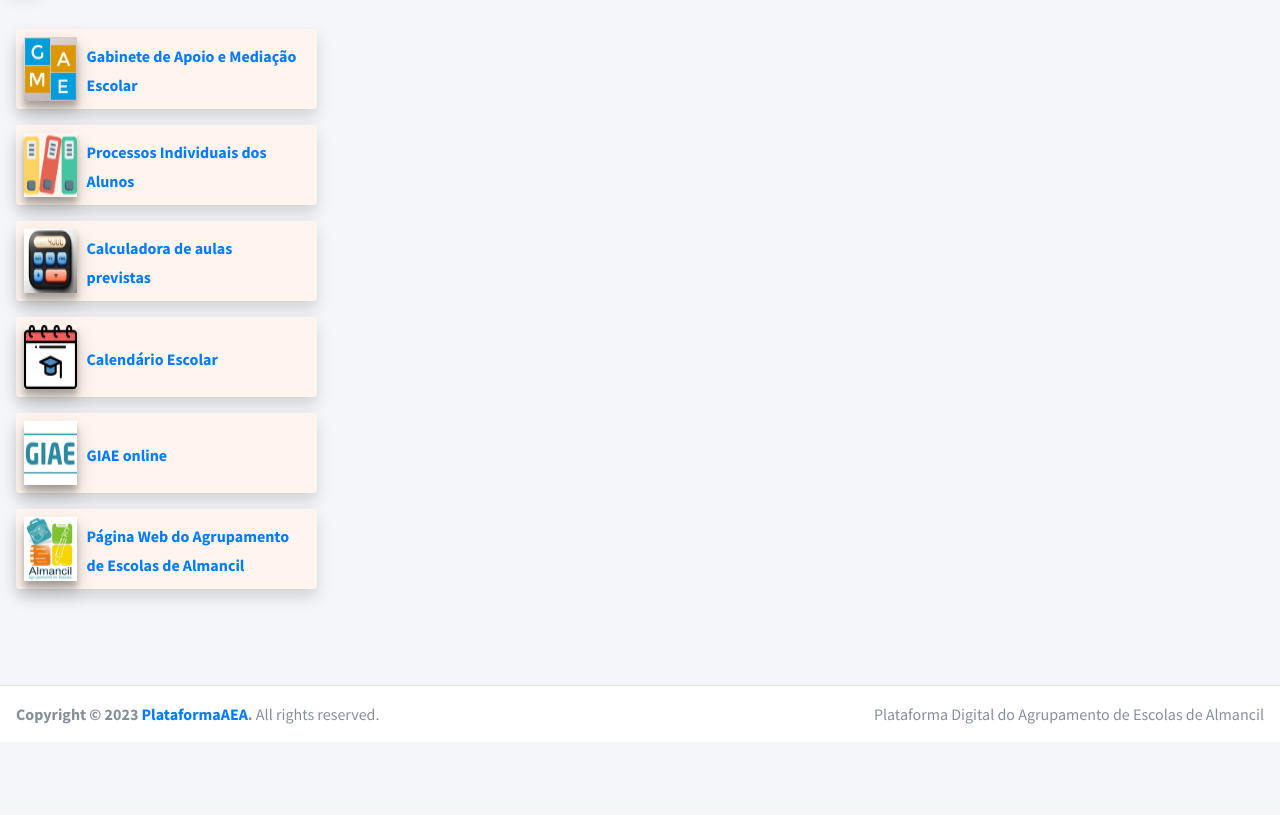
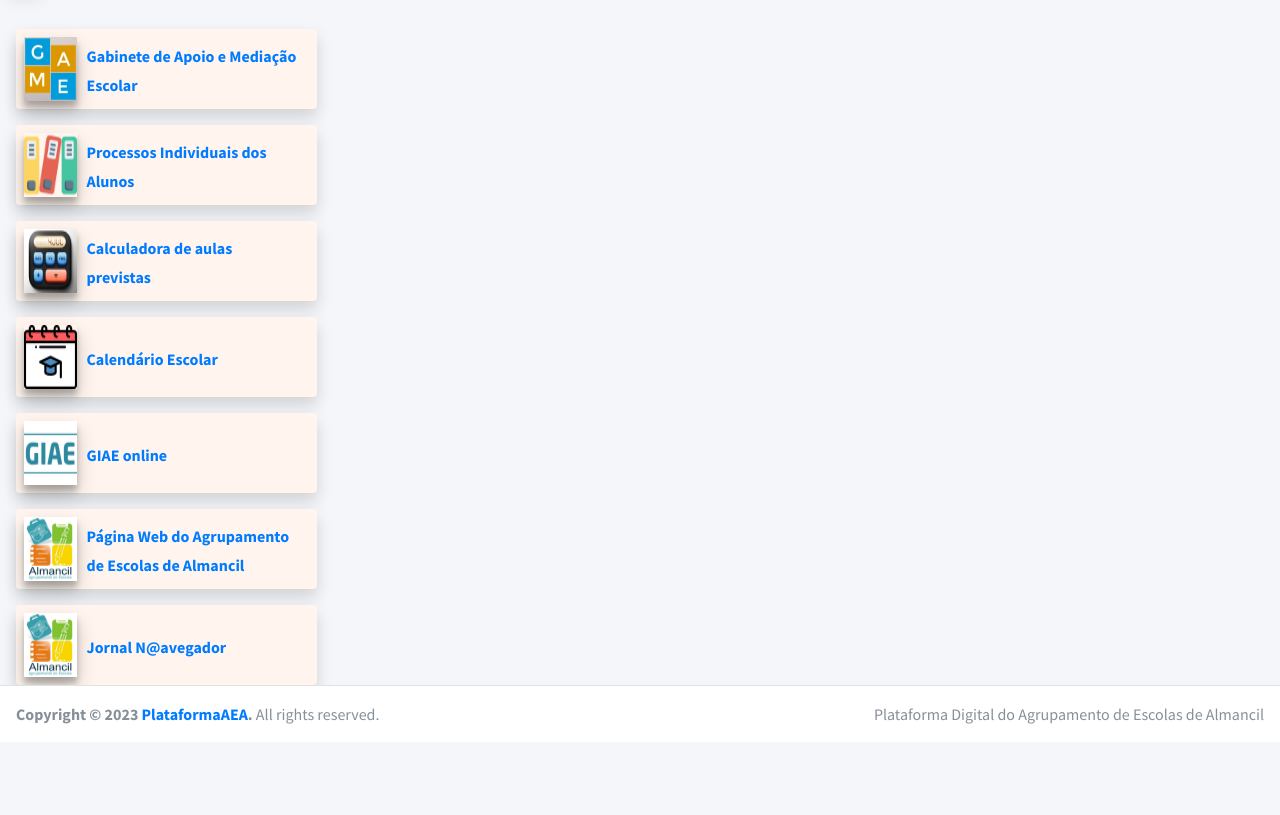
Before and after one commit to JoseMMarques/portalAEAlmancil, a Django app: page /my_homepage/ in a window 1280 px wide. Shown: the part 58-873 px from the top of the page. Before the commit the page ends 782 px from the top, so only its background shows below. Run offline with Django 4.2, Linux system fonts and the light colour scheme; the visitor is signed in with stand-in values (Sample User, id 1); some libraries are stand-ins or nearby versions.

```diff
--- a/requirements.txt
+++ b/requirements.txt
@@ -1,9 +1,9 @@
 asgiref==3.7.2
 Django==4.2.6
-django-resized==1.0.2
+django-resized
 django-widget-tweaks==1.5.0
-Pillow==10.1.0
+Pillow
 python-decouple==3.8
 sqlparse==0.4.4
-typing_extensions==4.8.0
+typing_extensions
 tzdata==2023.3
--- a/templates/core/user_homepage.html
+++ b/templates/core/user_homepage.html
@@ -99,8 +99,24 @@
                     <!-- /.info-box -->
                 </a>
             </div>
+        </div>
 
-          </div>
+        <div class="content">
+            <div class="col-md-3 col-sm-6 col-12">
+                <a href="https://true.publico.pt/agrupamento-escolas-almancil/" target="_blank">
+                    <div class="info-box shadow" style="background-color:seashell">
+                        <img src="{% static 'portalAEAlmancil/img/logoAEA_small.png' %}" alt="plataforma Logo"
+                         class="brand-image img-push elevation-3">
+                        <div class="info-box-content">
+                            <span class="info-box-number">Jornal N@avegador</span>
+                        </div>
+                        <!-- /.info-box-content -->
+                    </div>
+                    <!-- /.info-box -->
+                </a>
+            </div>
+        </div>
     </div>
+
     <!-- /.content-wrapper -->
 {% endblock %}
--- a/templates/pias/pias_consult.html
+++ b/templates/pias/pias_consult.html
@@ -154,14 +154,14 @@
                                                         <tr>
                                                             <td>{{ pia.id }}</td>
                                                             <td>
-                                                                <a href="{{ pia.get_absolute_url }}">
+                                                                <a href="{{ pia.get_absolute_url }}" target="_blank">
                                                                     {{ pia.type }}
                                                                 </a>
                                                             </td>
                                                             <td>{{ pia.description }}</td>
                                                             <td>{{ pia.doc_date|date:"d M Y" }}</td>
                                                             <td>
-                                                                <a href="{{ pia.get_absolute_url }}">
+                                                                <a href="{{ pia.get_absolute_url }}" target="_blank">
                                                                     <i class="fas fa-eye"></i>
                                                                 </a>
                                                             </td>
```
